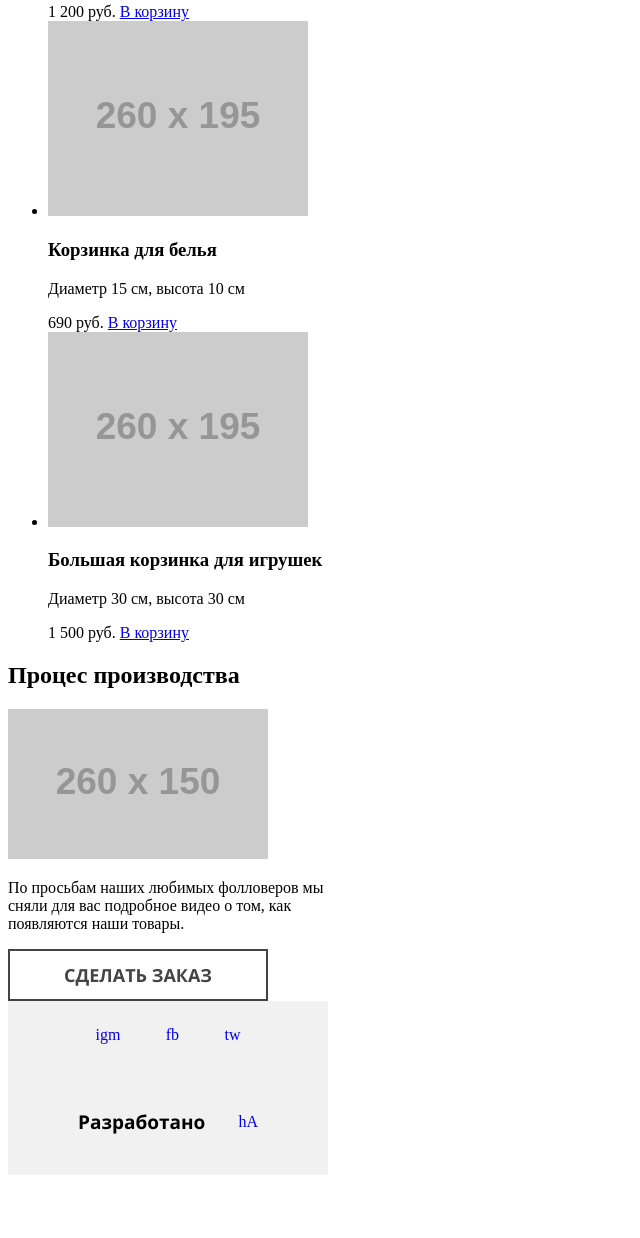
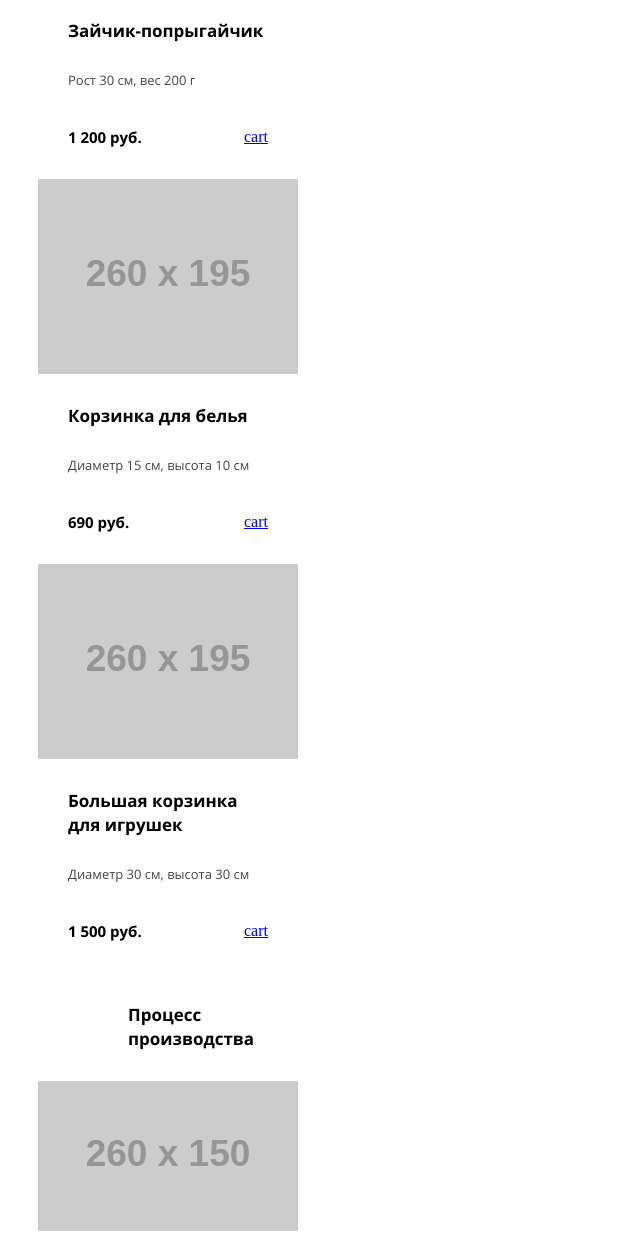
Before and after one commit to nikolay-komarov/26632-mishka-17, a website: page source/catalog.html in a window 1280 px wide. Shown: the part 837-2075 px from the top of the page, without its empty margins (0-640 px from the left). Before the commit the page ends 2020 px from the top, so only its background shows below. Drawn offline with nearby package versions, Linux system fonts and the light colour scheme; files that its build step writes are made by us from their sources; placeholder pictures from the web are drawn by us.

Commit message:
Добавил страницу каталога

```diff
--- a/source/catalog.html
+++ b/source/catalog.html
@@ -32,11 +32,11 @@
       </nav>
     </header>
 
-    <main class="page-main">
+    <main class="page-main page-main-catalog">
       <h1 class="page-main__header">Каталог товаров</h1>
 
       <section class="catalog">
-        <h2 class="visually-hiddden">Каталог товаров</h2>
+        <h2 class="visually-hidden">Каталог товаров</h2>
         <ul class="catalog__list">
           <li class="catalog__item">
             <img class="catalog__item-img" src="http://placehold.it/260x195" width="260" height="195" alt="Карточка товара">
@@ -44,7 +44,7 @@
             <p class="catalog__item-description">Рост 30 см, вес 200 г</p>
             <div class="catalog__to-cart">
               <span class="catalog__item-price">1 200 руб.</span>
-              <a href="#" class="catalog__to-cart">В корзину</a>
+              <a href="#" class="catalog__to-cart-logo" aria-label="В корзину">cart</a>
             </div>
           </li>
           <li class="catalog__item">
@@ -53,7 +53,7 @@
             <p class="catalog__item-description">Диаметр 15 см, высота 10 см</p>
             <div class="catalog__to-cart">
               <span class="catalog__item-price">690 руб.</span>
-              <a href="#" class="catalog__to-cart">В корзину</a>
+              <a href="#" class="catalog__to-cart-logo" aria-label="В корзину">cart</a>
             </div>
           </li>
           <li class="catalog__item">
@@ -62,14 +62,14 @@
             <p class="catalog__item-description">Диаметр 30 см, высота 30 см</p>
             <div class="catalog__to-cart">
               <span class="catalog__item-price">1 500 руб.</span>
-              <a href="#" class="catalog__to-cart">В корзину</a>
+              <a href="#" class="catalog__to-cart-logo" aria-label="В корзину">cart</a>
             </div>
           </li>
         </ul>
       </section>
 
       <section class="produce-flow">
-        <h2 class="produce-flow__header">Процес производства</h2>
+        <h2 class="produce-flow__header">Процесс производства</h2>
         <!-- здесь будет видео -->
         <div class="produce-flow__wrapper">
           <img class="produce-flow__img" src="http://placehold.it/260x150" width="260" height="150" alt="Процесс производства" >
--- a/source/less/blocks/button.less
+++ b/source/less/blocks/button.less
@@ -1,8 +1,3 @@
-@button-text-color: #444444;
-@button-background-color: #ffffff;
-@button-text-color-hover: #ffffff;
-@button-background-color-hover: #444444;
-
 .button {
   display: inline-block;
   width: 256px;
--- a/source/less/blocks/catalog.less
+++ b/source/less/blocks/catalog.less
@@ -1,5 +1,97 @@
 .catalog {
+  display: flex;
+  max-width: 320px;
+  margin: 0;
+  padding: 0;
+  flex-direction: column;
+
+  background-color: @background-color-main;
+}
+
+.catalog__list {
+  display: flex;
+  width: 260px;
+  margin: 0 auto;
+  margin-top: 30px;
+  padding: 0;
+  flex-direction: column;
+  justify-content: space-between;
+  align-items: center;
+
+  background-color: @background-color-main;
+
+  list-style: none;
+}
+
+.catalog__item {
+  display: flex;
+  width: 260px;
+  margin: 0 auto;
+  padding: 0;
+  padding-bottom: 30px;
+  flex-direction: column;
+  justify-content: space-between;
+  align-items: flex-start;
+}
+
+.catalog__item-header {
+  display: block;
+  width: 180px;
+  margin: 0;
+  padding: 0;
+  padding-left: 30px;
+  padding-top: 30px;
+  padding-bottom: 22px;
+
+  font-family: "OpenSans", "Arial", sans-serif;
+  font-size: 17px;
+  line-height: 24px;
+  font-weight: 700;
+
+  color: @header-color;
+
+  background-color: @background-color-main;
+}
+
+.catalog__item:first-child .catalog__item-header {
+  width: 200px;
+}
+
+.catalog__item-description {
   display: block;
   margin: 0;
   padding: 0;
+  padding-left: 30px;
+  padding-bottom: 30px;
+
+  font-family: "OpenSans", "Arial", sans-serif;
+  font-size: 13px;
+  line-height: 30px;
+  font-weight: 400;
+
+  color: @main-text-color;
+
+  background-color: @background-color-main;
 }
+
+.catalog__to-cart {
+  display: flex;
+  width: 200px;
+  margin: 0;
+  padding: 0 30px;
+  justify-content: space-between;
+  align-items: center;
+}
+
+.catalog__item-price {
+  display: block;
+
+  font-family: "OpenSans", "Arial", sans-serif;
+  font-size: 15px;
+  line-height: 24px;
+  font-weight: 700;
+
+  color: @header-color;
+
+  background-color: @background-color-main;
+}
--- a/source/less/blocks/page-main.less
+++ b/source/less/blocks/page-main.less
@@ -6,3 +6,25 @@
 
   background-color: @background-color-main;
 }
+
+.page-main__header {
+  display: block;
+  width: 320px;
+  margin: 0;
+  padding: 75px 0;
+
+  text-align: center;
+
+  font-family: "OpenSans", "Arial", sans-serif;
+  font-size: 27px;
+  line-height: 30px;
+  font-weight: 700;
+
+  color: @header-color;
+
+  background-color: @background-color-page-header;
+}
+
+.page-main-catalog {
+  padding-bottom: 60px;
+}
--- a/source/less/blocks/produce-flow.less
+++ b/source/less/blocks/produce-flow.less
@@ -1,5 +1,51 @@
 .produce-flow {
+  display: flex;
+  width: 260px;
+  margin: 0 auto;
+  padding: 0;
+  flex-direction: column;
+  align-items: flex-start;
+
+  background-color: @background-color-main;
+}
+
+.produce-flow__header {
   display: block;
   margin: 0;
   padding: 0;
+  padding-top: 30px;
+  padding-bottom: 30px;
+  padding-left: 90px;
+
+  font-family: "OpenSans", "Arial", sans-serif;
+  font-size: 17px;
+  line-height: 24px;
+  font-weight: 700;
+
+  color: @header-color;
+
+  background-color: @background-color-main;
 }
+
+.produce-flow__text {
+  display: block;
+  width: 185px;
+  margin: 0;
+  padding: 0;
+  padding-top: 35px;
+  padding-left: 35px;
+
+  font-family: "OpenSans", "Arial", sans-serif;
+  font-size: 13px;
+  line-height: 24px;
+  font-weight: 400;
+
+  color: @main-text-color;
+
+  background-color: @background-color-main;
+}
+
+.produce-flow__order {
+  width: 192px;
+  margin: 30px auto;
+}
--- /dev/null
+++ b/source/less/blocks/visually-hidden.less
@@ -0,0 +1,17 @@
+.visually-hidden:not(:focus):not(:active),
+input[type="checkbox"].visually-hidden,
+input[type="radio"].visually-hidden {
+  position: absolute;
+
+  width: 1px;
+  height: 1px;
+  margin: -1px;
+  border: 0;
+  padding: 0;
+
+  white-space: nowrap;
+
+  clip-path: inset(100%);
+  clip: rect(0 0 0 0);
+  overflow: hidden;
+}
--- a/source/less/style.less
+++ b/source/less/style.less
@@ -27,21 +27,4 @@
 @import "blocks/site-nav.less";
 @import "blocks/social.less";
 @import "blocks/copyright.less";
-
-.visually-hidden:not(:focus):not(:active),
-input[type="checkbox"].visually-hidden,
-input[type="radio"].visually-hidden {
-  position: absolute;
-
-  width: 1px;
-  height: 1px;
-  margin: -1px;
-  border: 0;
-  padding: 0;
-
-  white-space: nowrap;
-
-  clip-path: inset(100%);
-  clip: rect(0 0 0 0);
-  overflow: hidden;
-}
+@import "blocks/visually-hidden.less";
--- a/source/less/variables.less
+++ b/source/less/variables.less
@@ -1,4 +1,9 @@
 @background-color-main: #ffffff;
 @background-color-footer: #f1f1f1;
+@background-color-page-header: #f1f1f1;
 @main-text-color: #444444;
 @header-color: #000000;
+@button-text-color: #444444;
+@button-background-color: #ffffff;
+@button-text-color-hover: #ffffff;
+@button-background-color-hover: #444444;
```
